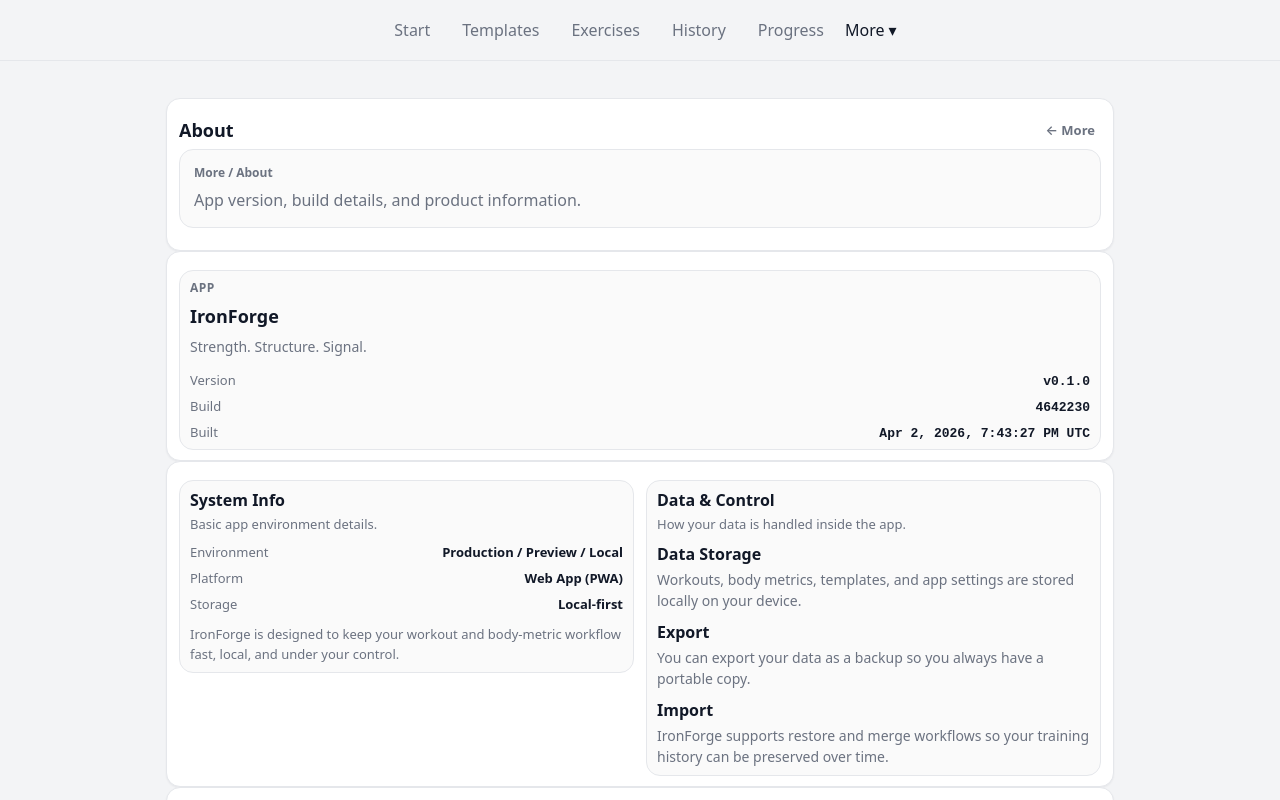
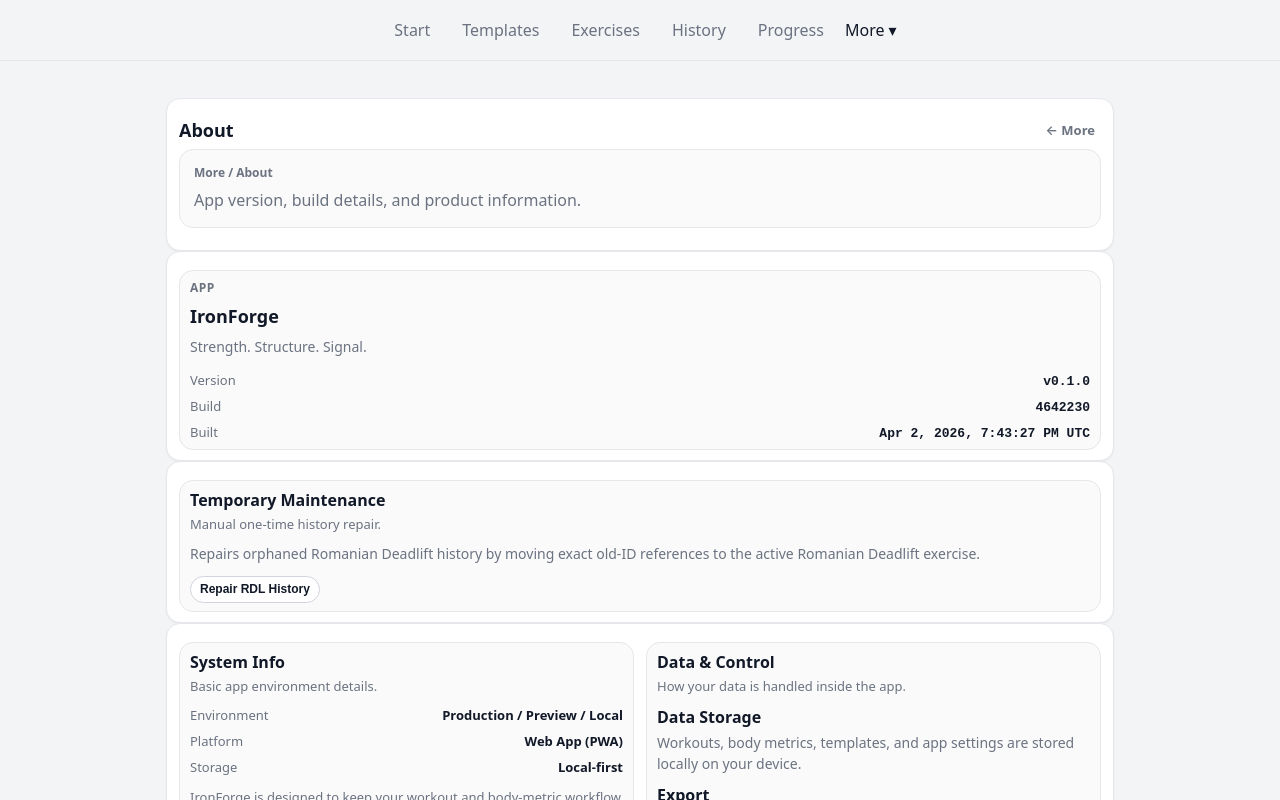
Before and after one commit to Langore67/workout-pwa, a React (Vite) app: page /about in a window 1280 px wide. Shown: the top 800 px of the page. Built offline with nearby package versions, Linux system fonts and the light colour scheme; no server answers.

Commit message:
Add temporary Romanian deadlift repair action to About page

```diff
--- /dev/null
+++ b/src/maintenance/repairRdlHistory.ts
@@ -0,0 +1,57 @@
+import { db } from "../db";
+
+export const ORPHAN_RDL_EXERCISE_ID = "881d520a-155a-4213-9a48-f000ec5cdefc";
+export const ACTIVE_RDL_EXERCISE_ID = "a4decf70-c8ec-4a57-8001-1f15408cb6c3";
+
+export type RdlRepairResult = {
+  ok: boolean;
+  message: string;
+  tracksMoved: number;
+  sessionItemsMoved: number;
+  setsMoved: number;
+};
+
+export async function repairRomanianDeadliftHistory(): Promise<RdlRepairResult> {
+  const target = await db.exercises.get(ACTIVE_RDL_EXERCISE_ID);
+  if (!target) {
+    throw new Error(`Target Romanian Deadlift exercise not found: ${ACTIVE_RDL_EXERCISE_ID}`);
+  }
+
+  let tracksMoved = 0;
+  let sessionItemsMoved = 0;
+  let setsMoved = 0;
+
+  await db.transaction("rw", db.tracks, db.sessionItems, db.sets, async () => {
+    const orphanTracks = await db.tracks.where("exerciseId").equals(ORPHAN_RDL_EXERCISE_ID).toArray();
+    for (const track of orphanTracks) {
+      await db.tracks.update(track.id, { exerciseId: ACTIVE_RDL_EXERCISE_ID });
+      tracksMoved += 1;
+    }
+
+    const sessionItems = await db.sessionItems.toArray();
+    for (const item of sessionItems as any[]) {
+      if (item?.exerciseId !== ORPHAN_RDL_EXERCISE_ID || !item?.id) continue;
+      await (db.sessionItems as any).update(item.id, { exerciseId: ACTIVE_RDL_EXERCISE_ID });
+      sessionItemsMoved += 1;
+    }
+
+    const sets = await db.sets.toArray();
+    for (const set of sets as any[]) {
+      if (set?.exerciseId !== ORPHAN_RDL_EXERCISE_ID || !set?.id) continue;
+      await (db.sets as any).update(set.id, { exerciseId: ACTIVE_RDL_EXERCISE_ID });
+      setsMoved += 1;
+    }
+  });
+
+  const totalMoved = tracksMoved + sessionItemsMoved + setsMoved;
+  return {
+    ok: true,
+    message:
+      totalMoved > 0
+        ? "RDL history repair complete."
+        : "No RDL history rows needed repair.",
+    tracksMoved,
+    sessionItemsMoved,
+    setsMoved,
+  };
+}
--- a/src/pages/AboutPage.tsx
+++ b/src/pages/AboutPage.tsx
@@ -16,10 +16,16 @@
    - Keeps wording product-facing, not dev-panel heavy
    ============================================================================ */
 
-import React from "react";
+import React, { useState } from "react";
 import { Page, Section } from "../components/Page.tsx";
 import HubPageHeader from "../components/layout/HubPageHeader";
 import { buildInfo } from "../build/buildInfo";
+import {
+  ACTIVE_RDL_EXERCISE_ID,
+  ORPHAN_RDL_EXERCISE_ID,
+  repairRomanianDeadliftHistory,
+  type RdlRepairResult,
+} from "../maintenance/repairRdlHistory";
 
 /* ============================================================================
    Breadcrumb 1 — Small helpers
@@ -81,6 +87,43 @@ function formatBuildTimestamp(value: string) {
 
 export default function AboutPage() {
   const builtAtDisplay = formatBuildTimestamp(buildInfo.builtAt);
+  const [rdlRepairResult, setRdlRepairResult] = useState<RdlRepairResult | null>(null);
+
+  async function onRepairRdlHistory() {
+    const ok = window.confirm(
+      [
+        "Repair Romanian Deadlift history?",
+        "",
+        `This will repoint references from ${ORPHAN_RDL_EXERCISE_ID}`,
+        `to ${ACTIVE_RDL_EXERCISE_ID}.`,
+        "",
+        "This does not create exercises and only touches exact old-ID references.",
+      ].join("\n")
+    );
+
+    if (!ok) return;
+
+    setRdlRepairResult({
+      ok: true,
+      message: "Repairing RDL history...",
+      tracksMoved: 0,
+      sessionItemsMoved: 0,
+      setsMoved: 0,
+    });
+
+    try {
+      const result = await repairRomanianDeadliftHistory();
+      setRdlRepairResult(result);
+    } catch (e: any) {
+      setRdlRepairResult({
+        ok: false,
+        message: `RDL history repair failed: ${e?.message ?? e}`,
+        tracksMoved: 0,
+        sessionItemsMoved: 0,
+        setsMoved: 0,
+      });
+    }
+  }
 
   return (
     <Page>
@@ -136,6 +179,48 @@ export default function AboutPage() {
               value={<span style={{ fontFamily: "monospace" }}>{builtAtDisplay}</span>}
             />
           </div>
+        </div>
+      </Section>
+
+      {/* ======================================================================
+          Breadcrumb 2B.1 — Temporary maintenance
+         ==================================================================== */}
+      <Section>
+        <div className="card">
+          <CardTitle
+            title="Temporary Maintenance"
+            subtitle="Manual one-time history repair."
+          />
+
+          <div className="muted" style={{ fontSize: 14, lineHeight: 1.5, marginBottom: 12 }}>
+            Repairs orphaned Romanian Deadlift history by moving exact old-ID references to
+            the active Romanian Deadlift exercise.
+          </div>
+
+          <button
+            className="btn small"
+            onClick={onRepairRdlHistory}
+            title="Repoint orphan Romanian Deadlift history to the active Romanian Deadlift exercise"
+          >
+            Repair RDL History
+          </button>
+
+          {rdlRepairResult && (
+            <div
+              className="muted"
+              style={{
+                marginTop: 10,
+                color: rdlRepairResult.ok ? "var(--text)" : "var(--danger)",
+                lineHeight: 1.45,
+              }}
+            >
+              <div>{rdlRepairResult.message}</div>
+              <div>
+                Tracks moved: {rdlRepairResult.tracksMoved} · Session items moved:{" "}
+                {rdlRepairResult.sessionItemsMoved} · Sets moved: {rdlRepairResult.setsMoved}
+              </div>
+            </div>
+          )}
         </div>
       </Section>
 
--- a/src/pages/DevDiagnosticsPage.tsx
+++ b/src/pages/DevDiagnosticsPage.tsx
@@ -30,20 +30,15 @@ const aliasRows = seedCatalog.flatMap((ex: any) =>
   }))
 );
 import { syncExerciseAliasesFromRows } from "../syncExerciseAliases";
+import {
+  ACTIVE_RDL_EXERCISE_ID,
+  ORPHAN_RDL_EXERCISE_ID,
+  repairRomanianDeadliftHistory,
+  type RdlRepairResult,
+} from "../maintenance/repairRdlHistory";
 
 type SetKind = "warmup" | "working" | "drop" | "failure";
 type SetEntryX = SetEntry & { setType?: SetKind | string; completedAt?: number };
-
-const ORPHAN_RDL_EXERCISE_ID = "881d520a-155a-4213-9a48-f000ec5cdefc";
-const ACTIVE_RDL_EXERCISE_ID = "a4decf70-c8ec-4a57-8001-1f15408cb6c3";
-
-type RdlRepairResult = {
-  ok: boolean;
-  message: string;
-  tracksMoved: number;
-  sessionItemsMoved: number;
-  setsMoved: number;
-};
 
 function fmtDate(ts?: number) {
   if (!ts || !Number.isFinite(ts)) return "";
@@ -84,51 +79,6 @@ async function copyTextToClipboard(text: string): Promise<boolean> {
   } catch {
     return false;
   }
-}
-
-async function repairRomanianDeadliftHistory(): Promise<RdlRepairResult> {
-  const target = await db.exercises.get(ACTIVE_RDL_EXERCISE_ID);
-  if (!target) {
-    throw new Error(`Target Romanian Deadlift exercise not found: ${ACTIVE_RDL_EXERCISE_ID}`);
-  }
-
-  let tracksMoved = 0;
-  let sessionItemsMoved = 0;
-  let setsMoved = 0;
-
-  await db.transaction("rw", db.tracks, db.sessionItems, db.sets, async () => {
-    const orphanTracks = await db.tracks.where("exerciseId").equals(ORPHAN_RDL_EXERCISE_ID).toArray();
-    for (const track of orphanTracks) {
-      await db.tracks.update(track.id, { exerciseId: ACTIVE_RDL_EXERCISE_ID });
-      tracksMoved += 1;
-    }
-
-    const sessionItems = await db.sessionItems.toArray();
-    for (const item of sessionItems as any[]) {
-      if (item?.exerciseId !== ORPHAN_RDL_EXERCISE_ID || !item?.id) continue;
-      await (db.sessionItems as any).update(item.id, { exerciseId: ACTIVE_RDL_EXERCISE_ID });
-      sessionItemsMoved += 1;
-    }
-
-    const sets = await db.sets.toArray();
-    for (const set of sets as any[]) {
-      if (set?.exerciseId !== ORPHAN_RDL_EXERCISE_ID || !set?.id) continue;
-      await (db.sets as any).update(set.id, { exerciseId: ACTIVE_RDL_EXERCISE_ID });
-      setsMoved += 1;
-    }
-  });
-
-  const totalMoved = tracksMoved + sessionItemsMoved + setsMoved;
-  return {
-    ok: true,
-    message:
-      totalMoved > 0
-        ? "RDL history repair complete."
-        : "No RDL history rows needed repair.",
-    tracksMoved,
-    sessionItemsMoved,
-    setsMoved,
-  };
 }
 
 export default function DevDiagnosticsPage() {
```
